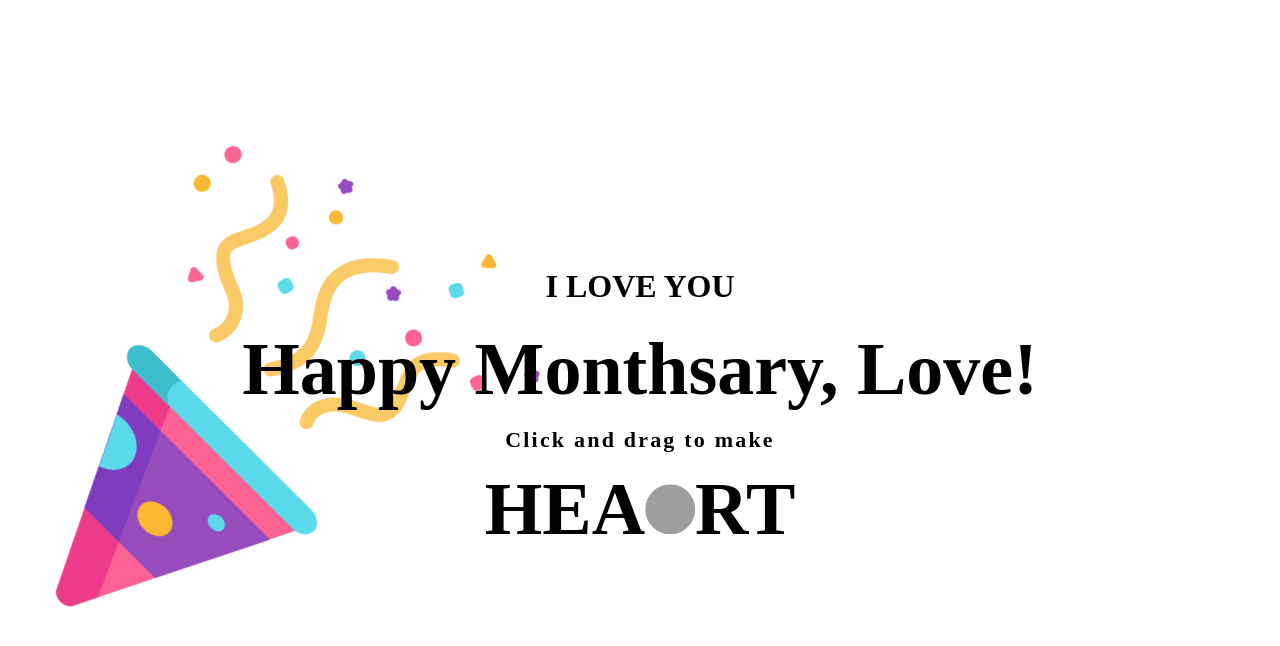
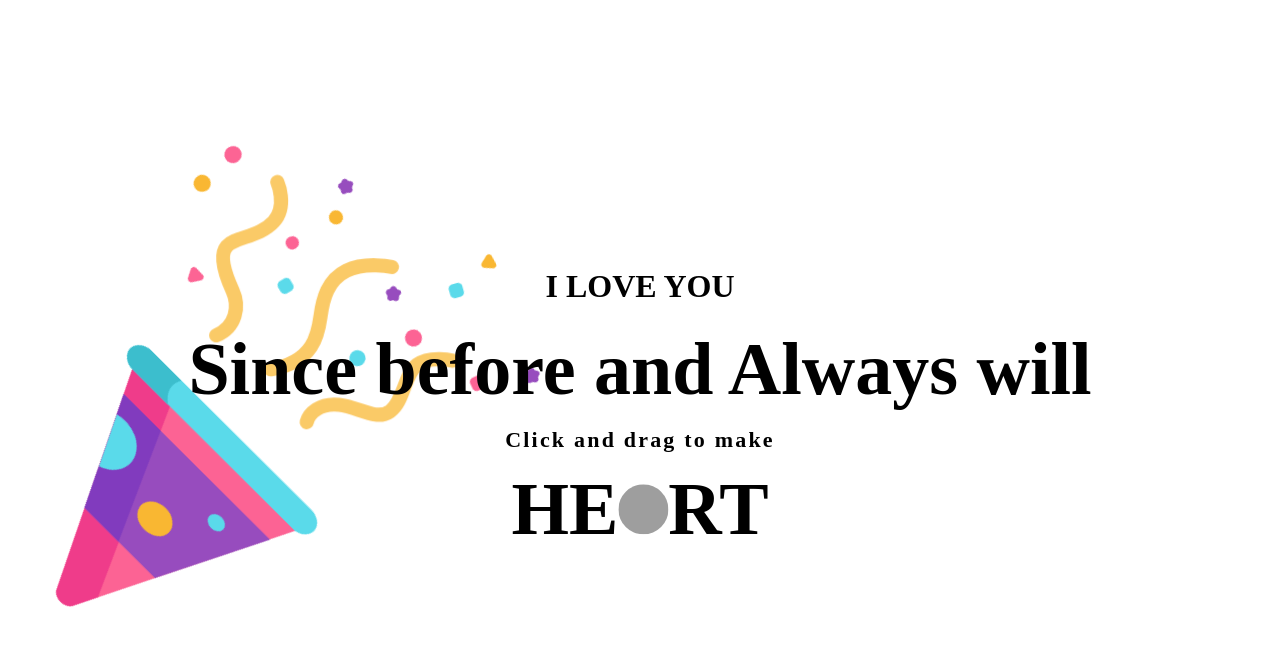
Before and after one commit to Adrian1802/Monthsary, a plain HTML site: page index.html in a window 1280 px wide. Shown: the top 646 px of the page. Drawn offline with Linux system fonts and the light colour scheme; grey boxes are pictures that could not be loaded.

Commit message:
Update index.html

```diff
--- a/index.html
+++ b/index.html
@@ -422,9 +422,9 @@ $fa-amazon: #00A8E1;
 	<div class="canvas">
   <div class="intro">
   	<center><h1>I LOVE YOU</h1></center>
-    <div class="title">Happy Monthsary, Love!</div>
+    <div class="title">Since before and Always will </div>
     <h1 class="heading">Click and drag to make</h1>
-    <div class="title">HEA<div class="bear static"></div>RT</div>
+    <div class="title">HE<div class="bear static"></div>RT</div>
 
 
   </div>
```
